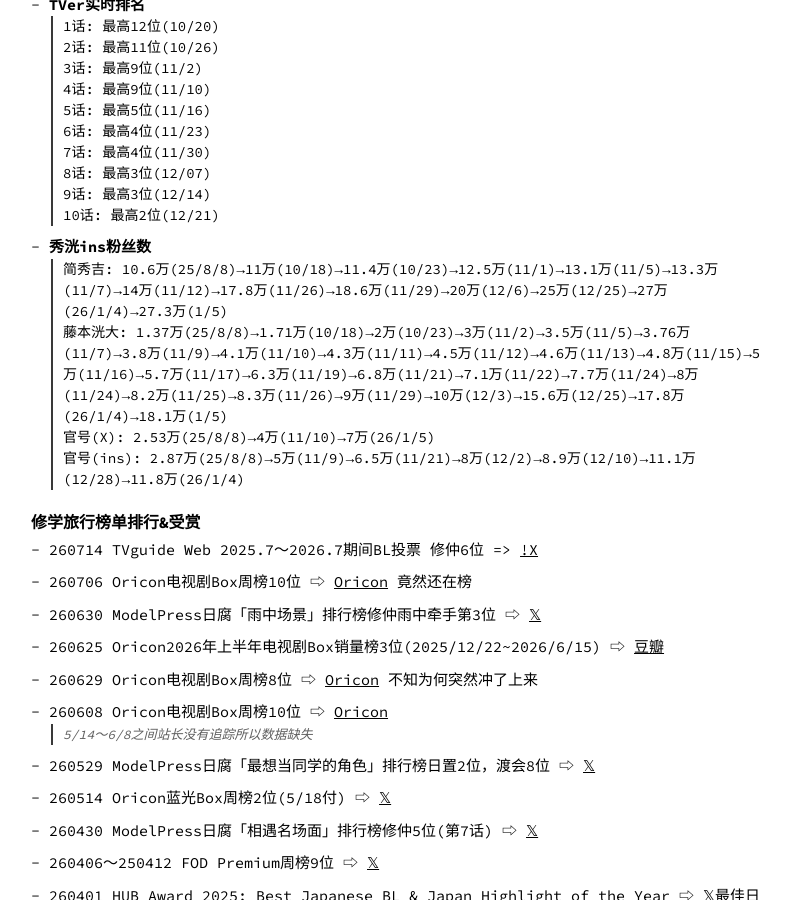
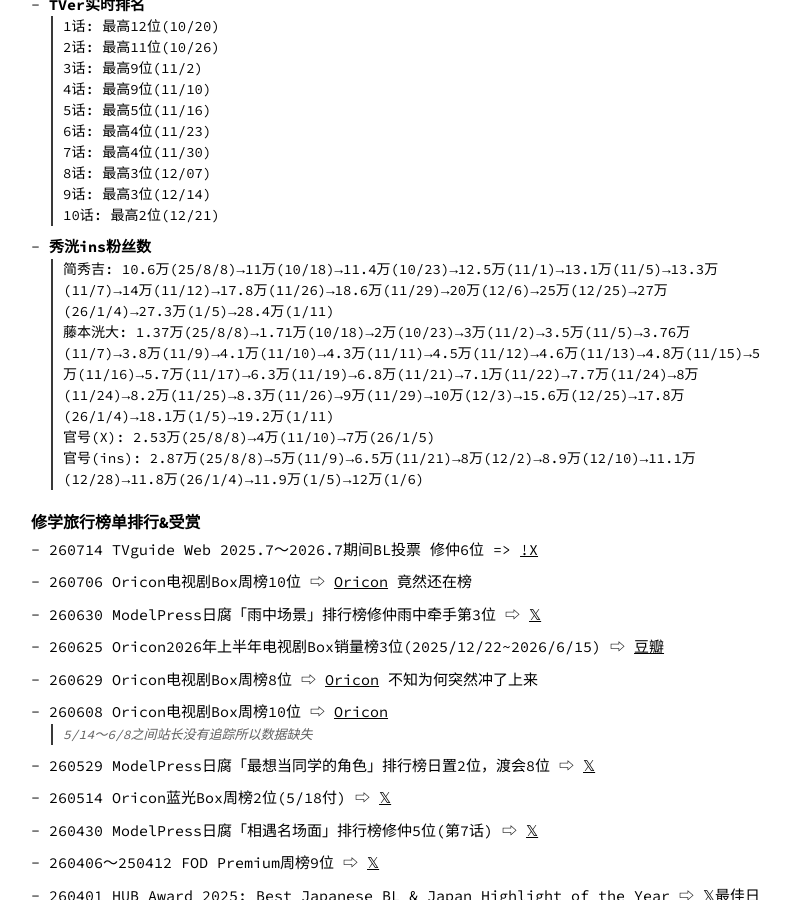
Before and after one commit to eri329/hidekou, a Jekyll site: the page built from drama.md, in a window 1280 px wide and 900 px high, scrolled down 2071 px. Shown: the whole window, without its empty margins (244-1034 px from the left). Built offline with Jekyll 4.4.1, drawn with Linux system fonts in a browser that asks for light colours; comment, search, counter and statistics services are not loaded.

Commit message:
backfill douban

```diff
--- a/drama.md
+++ b/drama.md
@@ -97,10 +97,10 @@ permalink: /drama/
 > 9话: 最高3位(12/14)
 > 10话: 最高2位(12/21)
 * **秀洸ins粉丝数**
-> 简秀吉: 10.6万(25/8/8)→11万(10/18)→11.4万(10/23)→12.5万(11/1)→13.1万(11/5)→13.3万(11/7)→14万(11/12)→17.8万(11/26)→18.6万(11/29)→20万(12/6)→25万(12/25)→27万(26/1/4)→27.3万(1/5)
-> 藤本洸大: 1.37万(25/8/8)→1.71万(10/18)→2万(10/23)→3万(11/2)→3.5万(11/5)→3.76万(11/7)→3.8万(11/9)→4.1万(11/10)→4.3万(11/11)→4.5万(11/12)→4.6万(11/13)→4.8万(11/15)→5万(11/16)→5.7万(11/17)→6.3万(11/19)→6.8万(11/21)→7.1万(11/22)→7.7万(11/24)→8万(11/24)→8.2万(11/25)→8.3万(11/26)→9万(11/29)→10万(12/3)→15.6万(12/25)→17.8万(26/1/4)→18.1万(1/5)
+> 简秀吉: 10.6万(25/8/8)→11万(10/18)→11.4万(10/23)→12.5万(11/1)→13.1万(11/5)→13.3万(11/7)→14万(11/12)→17.8万(11/26)→18.6万(11/29)→20万(12/6)→25万(12/25)→27万(26/1/4)→27.3万(1/5)→28.4万(1/11)
+> 藤本洸大: 1.37万(25/8/8)→1.71万(10/18)→2万(10/23)→3万(11/2)→3.5万(11/5)→3.76万(11/7)→3.8万(11/9)→4.1万(11/10)→4.3万(11/11)→4.5万(11/12)→4.6万(11/13)→4.8万(11/15)→5万(11/16)→5.7万(11/17)→6.3万(11/19)→6.8万(11/21)→7.1万(11/22)→7.7万(11/24)→8万(11/24)→8.2万(11/25)→8.3万(11/26)→9万(11/29)→10万(12/3)→15.6万(12/25)→17.8万(26/1/4)→18.1万(1/5)→19.2万(1/11)
 > 官号(X): 2.53万(25/8/8)→4万(11/10)→7万(26/1/5)
-> 官号(ins): 2.87万(25/8/8)→5万(11/9)→6.5万(11/21)→8万(12/2)→8.9万(12/10)→11.1万(12/28)→11.8万(26/1/4)
+> 官号(ins): 2.87万(25/8/8)→5万(11/9)→6.5万(11/21)→8万(12/2)→8.9万(12/10)→11.1万(12/28)→11.8万(26/1/4)→11.9万(1/5)→12万(1/6)
 
 ## 修学旅行榜单排行&受赏
 * 260714 TVguide Web 2025.7～2026.7期间BL投票 修仲6位 => [!X](https://x.com/tvg_research/status/2076939875178500198)
```
Also changed, not shown: flattened_timeline.md (+1 -1 lines), changelog.md.
